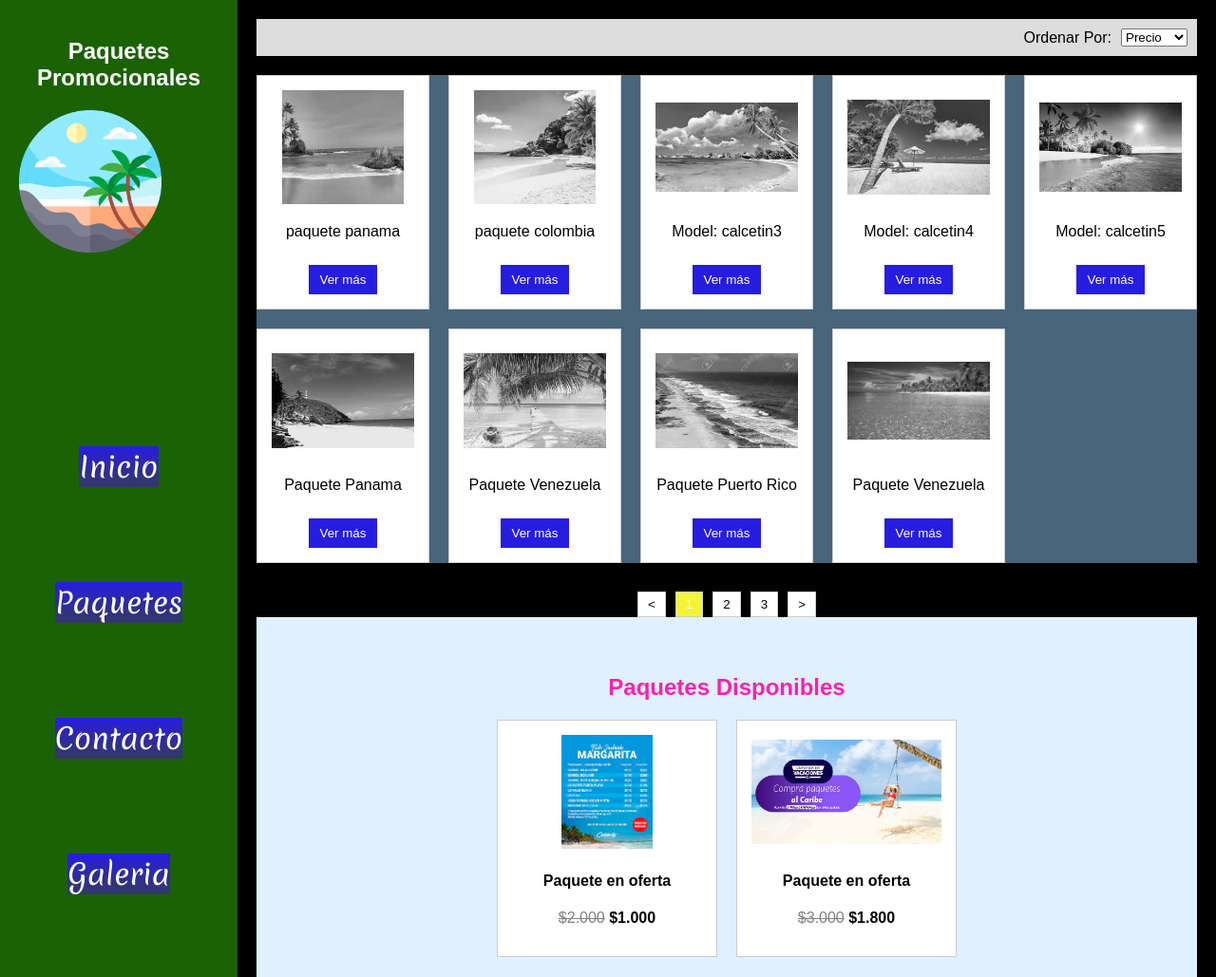
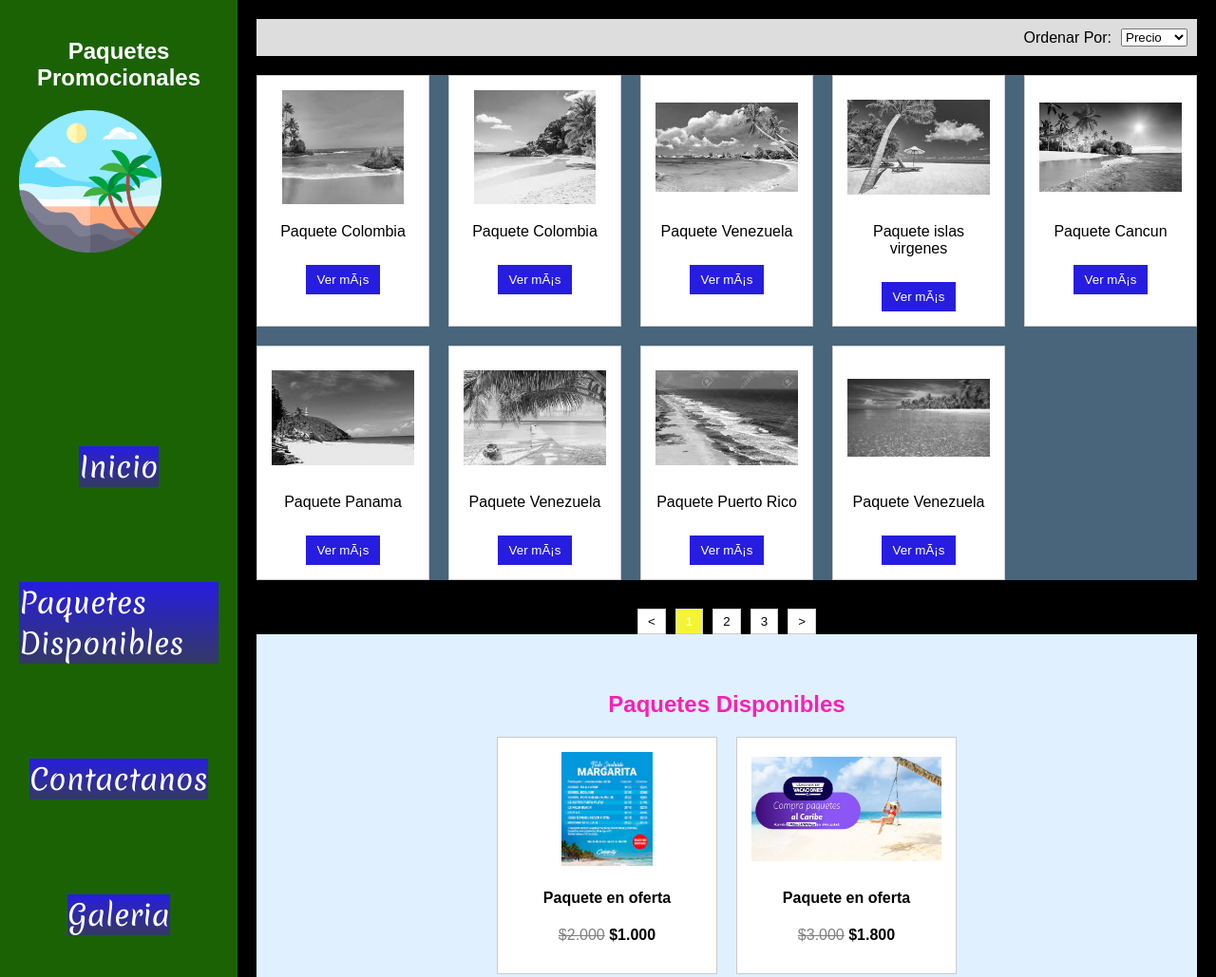
Before and after one commit to 77yoga77/animaciones, a plain HTML site: page index.html in a window 1280 px wide. Shown: the top 1029 px of the page at 95% size. Drawn offline with Linux system fonts and the light colour scheme.

Commit message:
cambios en html

```diff
--- a/index.html
+++ b/index.html
@@ -1,6 +1,6 @@
 <!DOCTYPE html>
 <html lang="es">
-<head>
+<head
   <meta charset="UTF-8">
   <meta name="viewport" content="width=device-width, initial-scale=1.0">
   <title>Playas a Visitar</title>
@@ -22,8 +22,8 @@
 
       <nav class="nav">
         <a href="#">Inicio</a>
-        <a href="#Paquetes">Paquetes</a>
-        <a href="#Contacto">Contacto</a>
+        <a href="#Paquetes">Paquetes Disponibles</a>
+        <a href="#Contacto">Contactanos</a>
         <a href="#Galeria">Galeria</a>
       </nav>
     </aside>
@@ -51,53 +51,53 @@
 
       <div class="product-grid">
         <div class="product-card">
-          <img src="assets/img/img1.jpg" alt="calcetin1">
-          <p>paquete panama</p>
+          <img src="assets/img/img1.jpg" alt="Paquete Colombia">
+          <p>Paquete Colombia</p>
           <button>Ver más</button>
         </div>
 
         <div class="product-card">
           <img src="assets/img/img2.jpg" alt="paquete colombia">
-          <p>paquete colombia</p>
+          <p>Paquete Colombia</p>
           <button>Ver más</button>
         </div>
 
         <div class="product-card">
-          <img src="assets/img/img3.jpg" alt="calcetin3">
-          <p>Model: calcetin3</p>
+          <img src="assets/img/img3.jpg" alt="Paquete Venezuela">
+          <p>Paquete Venezuela</p>
           <button>Ver más</button>
         </div>
 
         <div class="product-card">
-          <img src="assets/img/img4.jpg" alt="calcetin4">
-          <p>Model: calcetin4</p>
+          <img src="assets/img/img4.jpg" alt="Paquete islas virgenes">
+          <p>Paquete islas virgenes</p>
           <button>Ver más</button>
         </div>
 
         <div class="product-card">
-          <img src="assets/img/img5.jpg" alt="calcetin5">
-          <p>Model: calcetin5</p>
+          <img src="assets/img/img5.jpg" alt="Paquete Cancun">
+          <p>Paquete Cancun</p>
           <button>Ver más</button>
         </div>
 
         <div class="product-card">
-          <img src="assets/img/img6.jpg" alt="calcetin6">
+          <img src="assets/img/img6.jpg" alt="Paquete Panama">
           <p>Paquete Panama</p>
           <button>Ver más</button>
         </div>
 
         <div class="product-card">
-          <img src="assets/img/img7.jpg" alt="calcetin 7">
+          <img src="assets/img/img7.jpg" alt="Paquete Venezuela">
           <p>Paquete Venezuela</p>
           <button>Ver más</button>
         </div>
         <div class="product-card">
-          <img src="assets/img/img8.jpg" alt="calcetin 7">
+          <img src="assets/img/img8.jpg" alt="cPaquete Puerto Rico">
           <p>Paquete Puerto Rico</p>
           <button>Ver más</button>
         </div>
         <div class="product-card">
-          <img src="assets/img/img9.jpg" alt="calcetin 7">
+          <img src="assets/img/img9.jpg" alt="Paquete Venezuela">
           <p>Paquete Venezuela</p>
           <button>Ver más</button>
         </div>
@@ -127,7 +127,7 @@
   </div>
 </section>
 
-      <section id="contacto" class="contact-section">
+      <section id="Contactanos" class="contact-section">
   <h2>Contáctanos</h2>
   <form class="contact-form">
     <input type="text" placeholder="Tu nombre" required>
```
